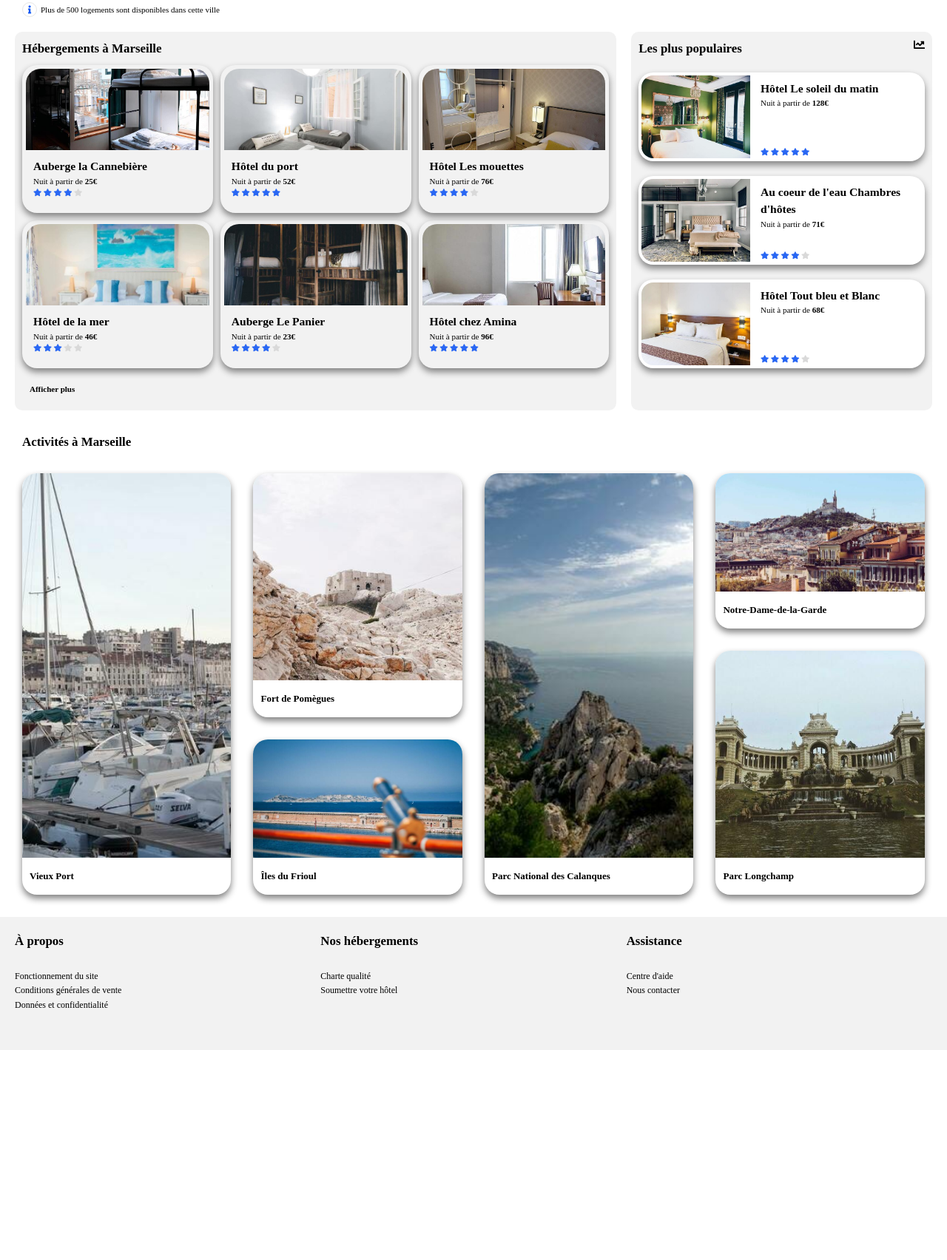
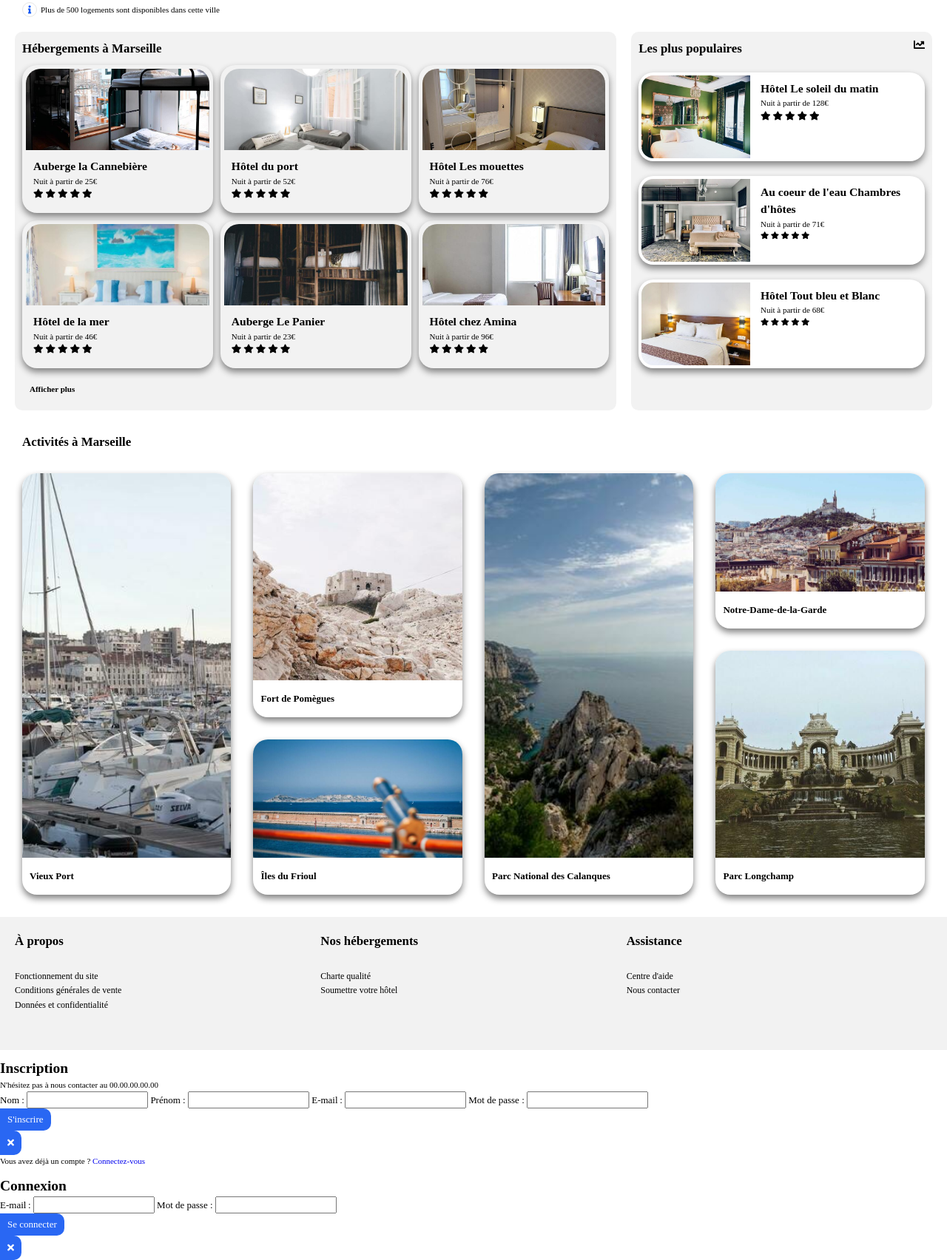
Before and after one commit to mysmallworld/CheikhInes_2_24-02-2021, a plain HTML site: page index.html in a window 1280 px wide. Shown: the part 276-1980 px from the top of the page at 74% size. Before the commit the page ends 1696 px from the top, so only its background shows below. Drawn offline with Linux system fonts and the light colour scheme; a web font is replaced by a local one.

Commit message:
Update index.html

```diff
--- a/index.html
+++ b/index.html
@@ -40,7 +40,7 @@
                 </a>
                 <a href="#home" id="house">Hébergements</a>
                 <a href="#activities" id="move">Activités</a>
-                <a href="#" id="sign-in">S'inscrire</a>
+                <button id="sign-in">S'inscrire</button>
             </nav>
         </header>
 
@@ -55,11 +55,12 @@
                     <label for="search-label">
                         <i class="fas fa-map-marker-alt"></i>
                     </label>
-                    <input type="search" id="search-label"/>
+                    <input type="search" id="search-label" />
 
-                    <button>
+                    <button class="button-search">
                         <span id="icon-search">
-                        <i class="fas fa-search"></i></span>
+                            <i class="fas fa-search"></i
+                        ></span>
                         <span id="text-search">Rechercher</span>
                     </button>
                 </div>
@@ -68,7 +69,7 @@
                     <p>Filtres</p>
                     <label for="filter-price" id="economic">
                         <i class="fas fa-money-bill-wave cercle-icon"></i>
-                        <span id="filters">Économique</span>
+                        <span class="filters">Économique</span>
                         <input
                             type="checkbox"
                             name="Économique"
@@ -78,7 +79,7 @@
 
                     <label for="filter-with-children" id="family">
                         <i class="fas fa-child"></i>
-                        <span id="filters">Familial</span>
+                        <span class="filters">Familial</span>
                         <input
                             type="checkbox"
                             name="Familial"
@@ -88,7 +89,7 @@
 
                     <label for="filter-romantic" id="romantic">
                         <i class="fas fa-heart"></i>
-                        <span id="filters">Romantique</span>
+                        <span class="filters">Romantique</span>
                         <input
                             type="checkbox"
                             name="Romantique"
@@ -98,7 +99,7 @@
 
                     <label for="filter-pets" id="pets">
                         <i class="fas fa-dog"></i>
-                        <span id="filters">Animaux autorisés</span>
+                        <span class="filters">Animaux autorisés</span>
                         <input
                             type="checkbox"
                             name="Animaux autorisés"
@@ -127,13 +128,13 @@
                         />
                         <figcaption id="legend-home1">
                             <h4>Auberge la Cannebière</h4>
-                            <p>Nuit à partir de <span id="prices">25€</span></p>
-                            <div id="stars">
+                            <p>Nuit à partir de <span class="prices">25€</span></p>
+                            <div class="stars-home">
                                 <i class="fas fa-star"></i>
                                 <i class="fas fa-star"></i>
                                 <i class="fas fa-star"></i>
                                 <i class="fas fa-star"></i>
-                                <span id="empty-stars">
+                                <span class="empty-stars">
                                     <i class="fas fa-star"></i>
                                 </span>
                             </div>
@@ -151,8 +152,8 @@
 
                         <figcaption id="legend-home2">
                             <h4>Hôtel du port</h4>
-                            <p>Nuit à partir de <span id="prices">52€</span></p>
-                            <div id="stars">
+                            <p>Nuit à partir de <span class="prices">52€</span></p>
+                            <div class="stars-home">
                                 <i class="fas fa-star"></i>
                                 <i class="fas fa-star"></i>
                                 <i class="fas fa-star"></i>
@@ -173,13 +174,13 @@
 
                         <figcaption id="legend-home3">
                             <h4>Hôtel Les mouettes</h4>
-                            <p>Nuit à partir de <span id="prices">76€</span></p>
-                            <div id="stars">
+                            <p>Nuit à partir de <span class="prices">76€</span></p>
+                            <div class="stars-home">
                                 <i class="fas fa-star"></i>
                                 <i class="fas fa-star"></i>
                                 <i class="fas fa-star"></i>
                                 <i class="fas fa-star"></i>
-                                <span id="empty-stars">
+                                <span class="empty-stars">
                                     <i class="fas fa-star"></i>
                                 </span>
                             </div>
@@ -197,15 +198,15 @@
 
                         <figcaption id="legend-home4">
                             <h4>Hôtel de la mer</h4>
-                            <p>Nuit à partir de <span id="prices">46€</span></p>
-                            <div id="stars">
+                            <p>Nuit à partir de <span class="prices">46€</span></p>
+                            <div class="stars-home">
                                 <i class="fas fa-star"></i>
                                 <i class="fas fa-star"></i>
                                 <i class="fas fa-star"></i>
-                                <span id="empty-stars">
+                                <span class="empty-stars">
                                     <i class="fas fa-star"></i>
                                 </span>
-                                <span id="empty-stars">
+                                <span class="empty-stars">
                                     <i class="fas fa-star"></i>
                                 </span>
                             </div>
@@ -223,13 +224,13 @@
 
                         <figcaption id="legend-home5">
                             <h4>Auberge Le Panier</h4>
-                            <p>Nuit à partir de <span id="prices">23€</span></p>
-                            <div id="stars">
+                            <p>Nuit à partir de <span class="prices">23€</span></p>
+                            <div class="stars-home">
                                 <i class="fas fa-star"></i>
                                 <i class="fas fa-star"></i>
                                 <i class="fas fa-star"></i>
                                 <i class="fas fa-star"></i>
-                                <span id="empty-stars">
+                                <span class="empty-stars">
                                     <i class="fas fa-star"></i>
                                 </span>
                             </div>
@@ -247,8 +248,8 @@
 
                         <figcaption id="legend-home6">
                             <h4>Hôtel chez Amina</h4>
-                            <p>Nuit à partir de <span id="prices">96€</span></p>
-                            <div id="stars">
+                            <p>Nuit à partir de <span class="prices">96€</span></p>
+                            <div class="stars-home">
                                 <i class="fas fa-star"></i>
                                 <i class="fas fa-star"></i>
                                 <i class="fas fa-star"></i>
@@ -277,8 +278,10 @@
 
                         <figcaption id="legend-best1">
                             <h4>Hôtel Le soleil du matin</h4>
-                            <p>Nuit à partir de <span id="prices">128€</span></p>
-                            <div class="stars">
+                            <p>
+                                Nuit à partir de <span class="prices">128€</span>
+                            </p>
+                            <div class="stars-best">
                                 <i class="fas fa-star"></i>
                                 <i class="fas fa-star"></i>
                                 <i class="fas fa-star"></i>
@@ -299,13 +302,13 @@
 
                         <figcaption id="legend-best2">
                             <h4>Au coeur de l'eau Chambres d'hôtes</h4>
-                            <p>Nuit à partir de <span id="prices">71€</span></p>
-                            <div class="stars">
+                            <p>Nuit à partir de <span class="prices">71€</span></p>
+                            <div class="stars-best">
                                 <i class="fas fa-star"></i>
                                 <i class="fas fa-star"></i>
                                 <i class="fas fa-star"></i>
                                 <i class="fas fa-star"></i>
-                                <span id="empty-stars">
+                                <span class="empty-stars">
                                     <i class="fas fa-star"></i>
                                 </span>
                             </div>
@@ -323,13 +326,13 @@
 
                         <figcaption id="legend-best3">
                             <h4>Hôtel Tout bleu et Blanc</h4>
-                            <p>Nuit à partir de <span id="prices">68€</span></p>
-                            <div class="stars">
+                            <p>Nuit à partir de <span class="prices">68€</span></p>
+                            <div class="stars-best">
                                 <i class="fas fa-star"></i>
                                 <i class="fas fa-star"></i>
                                 <i class="fas fa-star"></i>
                                 <i class="fas fa-star"></i>
-                                <span id="empty-stars">
+                                <span class="empty-stars">
                                     <i class="fas fa-star"></i>
                                 </span>
                             </div>
@@ -441,5 +444,67 @@
                 <li><a href="#">Nous contacter</a></li>
             </ul>
         </footer>
+
+        <!-- Modal Register -->
+        <div id="sign-up">
+            <form action="POST" class="modal-auth">
+                <h1 class="title-sign-up">Inscription</h1>
+                <p>N'hésitez pas à nous contacter au 00.00.00.00.00</p>
+
+                    <label for="lastname" id="name1">Nom :</label>
+                    <input
+                        id="lastname"
+                        name="subscriber_last_name"
+                        type="text" required/>
+
+                    <label for="firstname" id="name2">Prénom :</label>
+                    <input
+                        id="firstname"
+                        name="subscriber_first_name"
+                        type="text" required/>
+
+                    <label for="email" id="mail">E-mail :</label>
+                    <input
+                        id="email"
+                        name="subscriber_email"
+                        type="email" required/>
+
+                    <label for="password" id="pass">Mot de passe :</label>
+                    <input
+                        id="password"
+                        name="subscriber_password"
+                        type="password" required/>
+
+                <button type="button" class="button-sign-up">S'inscrire</button>
+                <button id="close-sign">
+                    <i class="fas fa-times"></i>
+                </button>
+                <p class="question">Vous avez déjà un compte ? <a href="#connect">Connectez-vous</a></p>
+            </form>
+        </div>
+        <!-- Modal Connect -->
+        <div id="connect">
+            <form action="POST" class="modal-connect">
+                <h1 class="title-connect">Connexion</h1>
+
+                <label for="email" id="mail-connect">E-mail :</label>
+                    <input
+                        id="email-connect"
+                        name="connect_email"
+                        type="email" required/>
+
+                <label for="password" id="pass-connect">Mot de passe :</label>
+                    <input
+                        id="password-connect"
+                        name="connect_password"
+                        type="password" required/>
+
+                <button type="button" class="button-connect">Se connecter</button>
+                <button id="close-connect">
+                    <i class="fas fa-times"></i>
+                </button>
+            </form>
+        </div>
+    <script src="script.js"></script>
     </body>
 </html>
```
Lines whose indentation alone changed are shown as unchanged.
